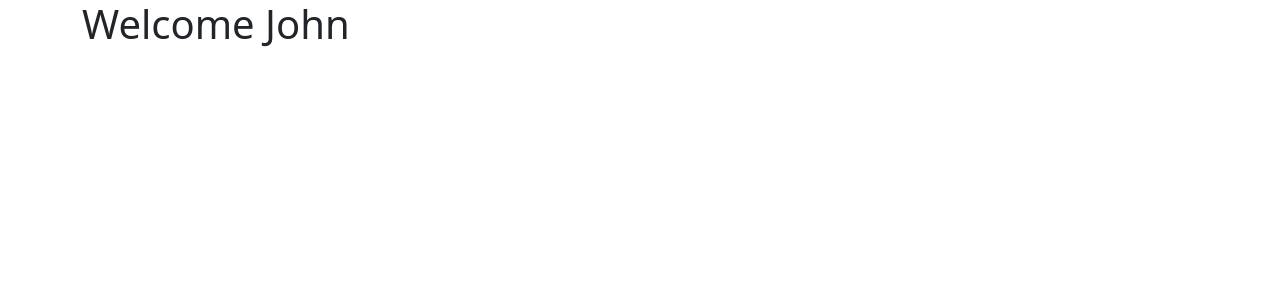
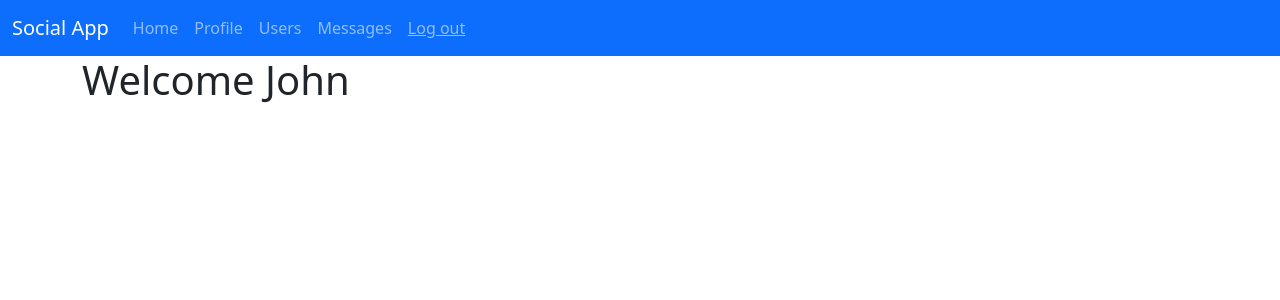
Before and after one commit to nedyalkovnikola/php-web, a PHP site: page /frontend/profile_view.php in a window 1280 px wide. Shown: the top 300 px of the page. Run offline with PHP 8.4, Linux system fonts and the light colour scheme; some libraries are stand-ins or nearby versions.

Commit message:
update views

```diff
--- a/05.SocialNetwork/frontend/login_view.php
+++ b/05.SocialNetwork/frontend/login_view.php
@@ -2,7 +2,7 @@
 <html lang="en">
 <head>
     <meta charset="utf-8">
-    <link  rel="stylesheet" type="text/css"  href="bootstrap.css">
+    <link rel="stylesheet" type="text/css"  href="bootstrap.css">
     <title>Login</title>
 </head>
 <body>
--- a/05.SocialNetwork/frontend/profile_view.php
+++ b/05.SocialNetwork/frontend/profile_view.php
@@ -2,11 +2,35 @@
 <html lang="en">
 <head>
     <meta charset="utf-8">
-    <link  rel="stylesheet" type="text/css"  href="bootstrap.css">
+    <link rel="stylesheet" type="text/css"  href="bootstrap.css">
     <title>Welcome to your profile</title>
 </head>
 <body>
-<div class="container">
-    <h1>Welcome John</h1>
-</div>
+    <nav class="navbar navbar-expand navbar-dark bg-primary">
+        <div class="container-fluid">
+            <a class="navbar-brand" href="#">Social App</a>
+            <div class="collapse navbar-collapse" id="navbarColor01">
+                <ul class="navbar-nav me-auto">
+                    <li class="nav-item active">
+                        <a class="nav-link" href="#">Home</a>
+                    </li>
+                    <li class="nav-item">
+                        <a class="nav-link" href="#">Profile</a>
+                    </li>
+                    <li class="nav-item">
+                        <a class="nav-link" href="#">Users</a>
+                    </li>
+                    <li class="nav-item">
+                        <a class="nav-link" href="#">Messages</a>
+                    </li>
+                    <li class="nav-item">
+                        <a class="nav-link" href="logout.php" style="font-weight:500; text-decoration:underline">Log out</a>
+                    </li>
+                </ul>
+            </div>
+        </div>
+    </nav>
+    <div class="container">
+        <h1>Welcome John</h1>
+    </div>
 </body>
```
Also changed, not shown: 05.SocialNetwork/frontend/register_view.php (+1 -11 lines).
